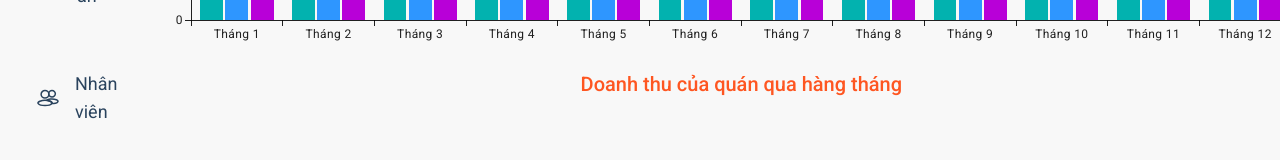
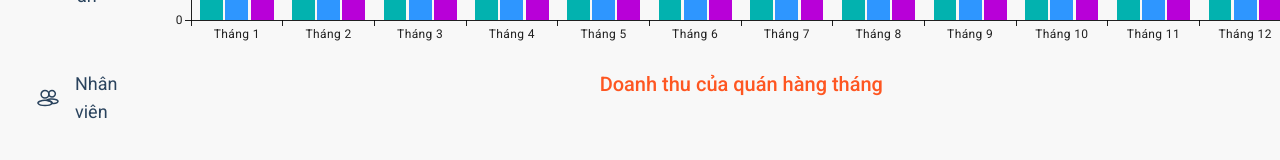
Before and after one commit to truongthienloc/se104_eateria_fe, a React (Vite) app: page /admin/manage-statistic in a window 1280 px wide. Shown: the part 596-756 px from the top of the page. Built offline with nearby package versions, Linux system fonts and the light colour scheme; no server answers.

Commit message:
Admin page - modify some text

```diff
--- a/src/pages/Admin/StatisticPage.jsx
+++ b/src/pages/Admin/StatisticPage.jsx
@@ -122,7 +122,7 @@ export function StatisticPage() {
 					height={500}
 				/>
 				<p className='text-primary font-medium text-xl'>
-					Doanh thu của quán qua hàng tháng
+					Doanh thu của quán hàng tháng
 				</p>
 			</div>
 		</div>
```
